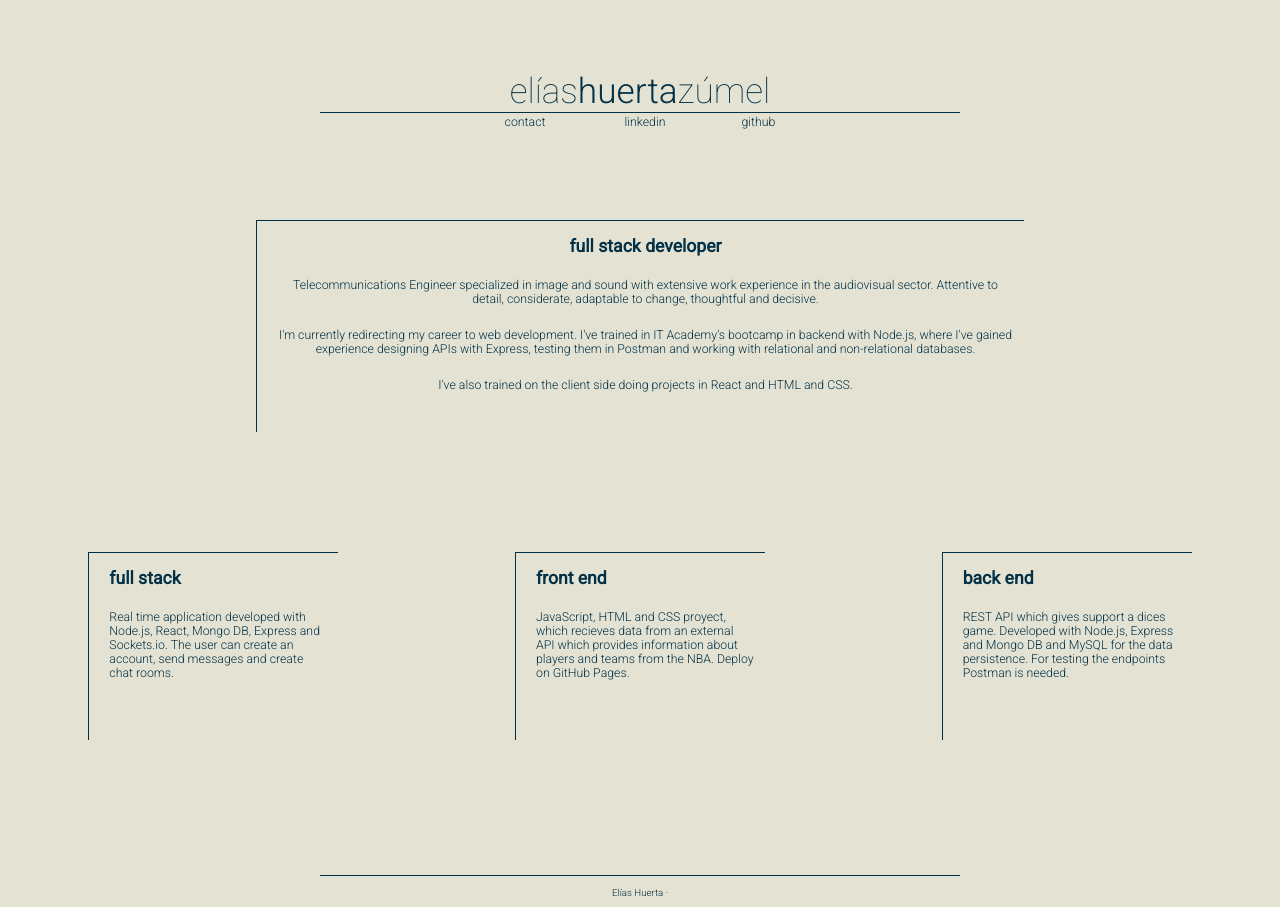
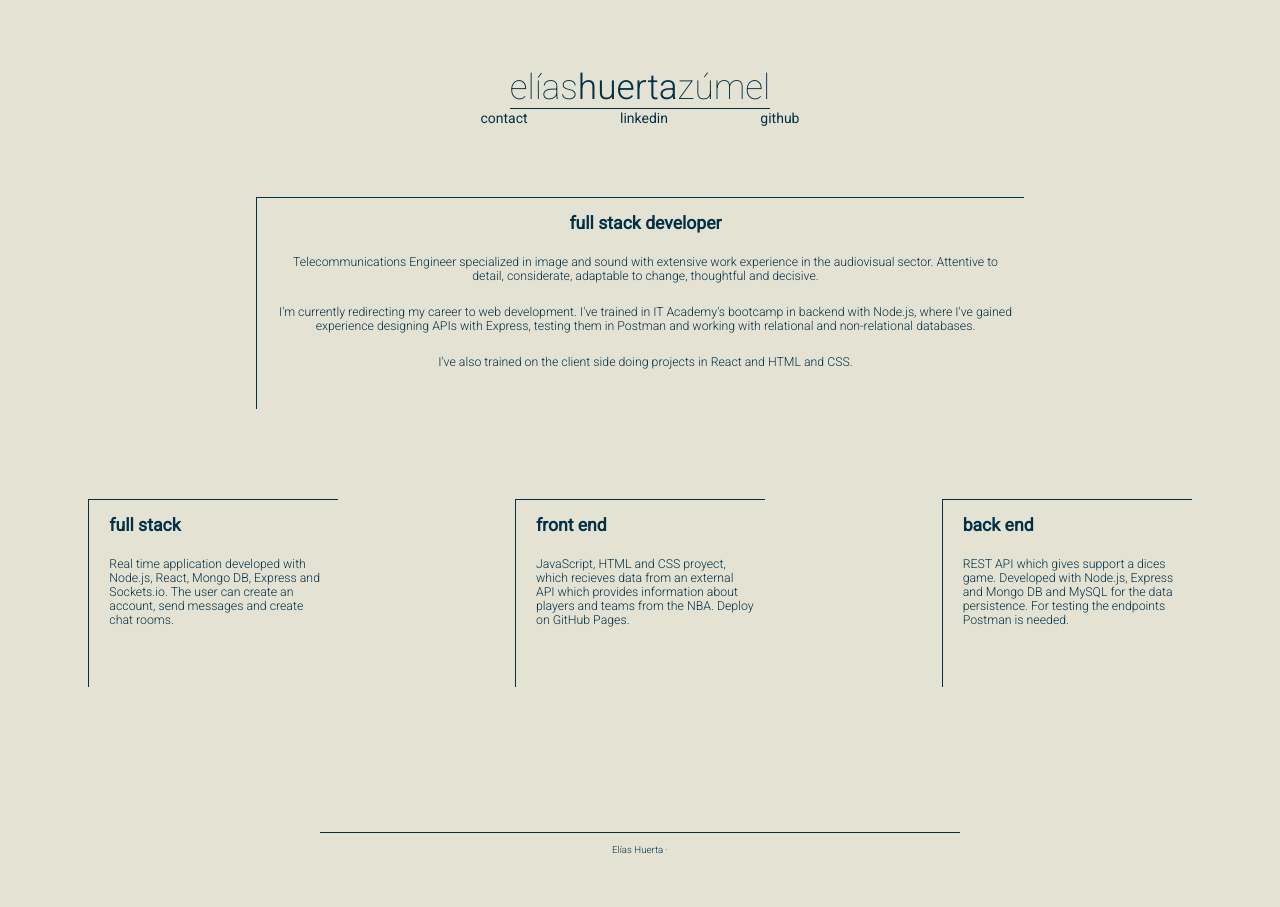
Before and after one commit to eliashz/eliashz.github.io, a plain HTML site: page index.html in a window 1280 px wide. After the commit the page ends 864 px from the top, so only its background shows below. Drawn offline with Linux system fonts and the light colour scheme.

Commit message:
header flex

```diff
--- a/index.html
+++ b/index.html
@@ -20,7 +20,9 @@
                 <h2>elías<span>huerta</span>zúmel</h2>
             </div>
             <div class="div2">
-                <p><a href="mailto:eliashz@gmail.com" class="language">contact</a> <a href="https://www.linkedin.com/in/eliashuerta" target="_blank">linkedin</a><a href="https://github.com/eliashz" target="_blank">github</a></p>
+                    <a class="language" href="mailto:eliashz@gmail.com" class="language">contact</a>
+                    <a href="https://www.linkedin.com/in/eliashuerta" target="_blank">linkedin</a>
+                    <a href="https://github.com/eliashz" target="_blank">github</a>
             </div>
         </div>
     </header>
--- a/styles/styles.css
+++ b/styles/styles.css
@@ -48,19 +48,27 @@ p {
 }
 
 .div {
-    padding-top: 5px;
+    margin: 5px;
+    display: flex;
+    flex-direction: column;
+    align-items: center;
 }
 
 .div1 {
-    display:flex;
-    justify-content:center;
-    align-items:center;
     border-bottom: 1px solid var(--fuente);
 }
 
 .div2 {
-    display:flex;
-    justify-content: center;
+    width: 325px;
+    display: flex;
+    justify-content: space-between;
+    font-size: 14px;
+}
+
+.div2 a,
+h3 {
+    padding: 0 3px;
+    margin-top: 1px;
 }
 
 div.container {
@@ -84,7 +92,6 @@ div.container {
 div.card {
     color: var(--fuente);
     padding: 7px;
-    margin-top: 20px;
     padding: 15px 10px 40px 20px;
     border-left: 1px solid var(--fuente);
     border-top: 1px solid var(--fuente);
@@ -92,6 +99,8 @@ div.card {
     display: flex;
     flex-direction: column;
     justify-content: space-around;
+    margin: 20px;
+
 }
 
 footer {
@@ -112,38 +121,18 @@ footer p {
 a {
     text-decoration: none;
     color: var(--fuente);
-    margin: 10px 38px;
 }
 
-a:hover {
-    font-weight: 400;
-}
-
-h3:hover {
-    font-weight: 400;
-}
-
-div.card:hover {
+h3:hover,
+.div2 a:hover {
     color: var(--fondo);
     background-color: var(--fuente);
 }
 
+div.card:hover,
 div.bio:hover {
     color: var(--fondo);
     background-color: var(--fuente);
-}
-
-@media(max-width: 918px) {
-    a {
-        margin: 10px 20px;
-    }
-
-}
-
-@media(max-width: 569px) {
-    a {
-        margin: 10px 10px;
-    }
 }
 
 @media (prefers-color-scheme: dark) {
```
